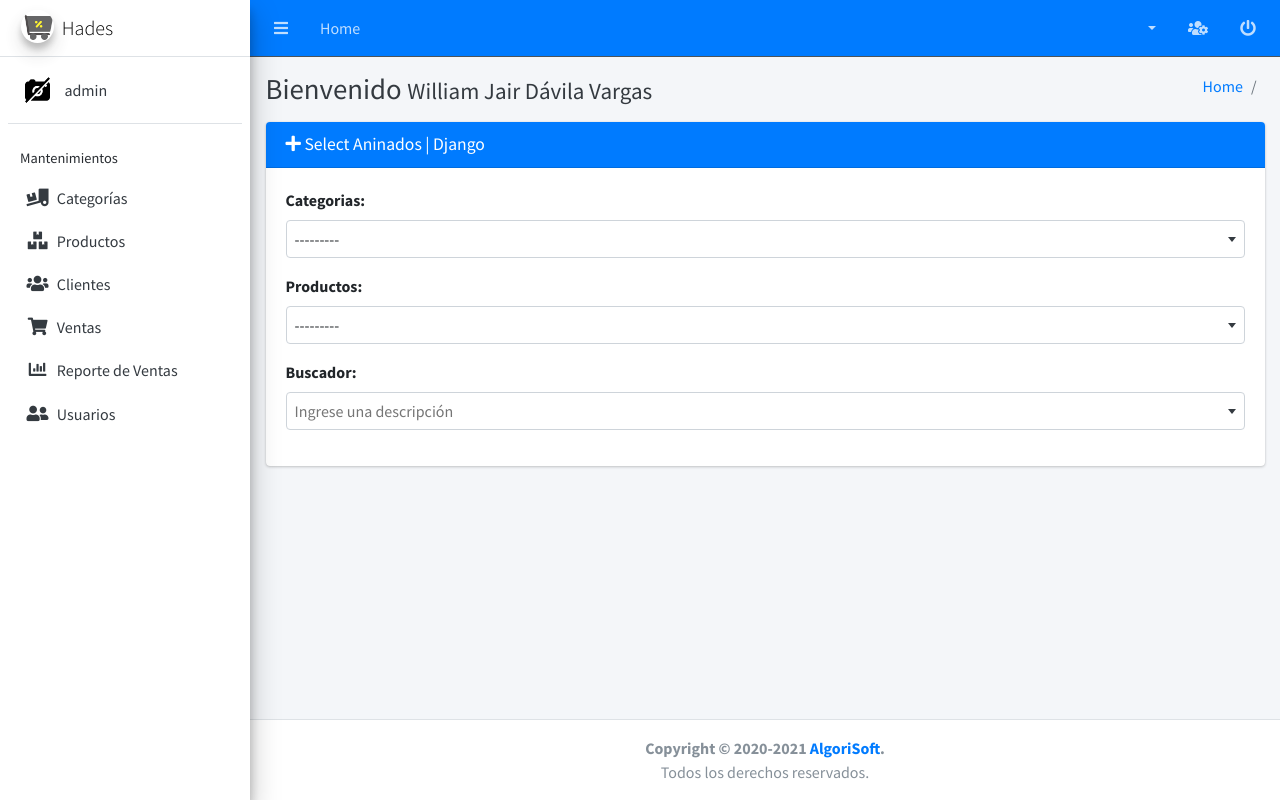
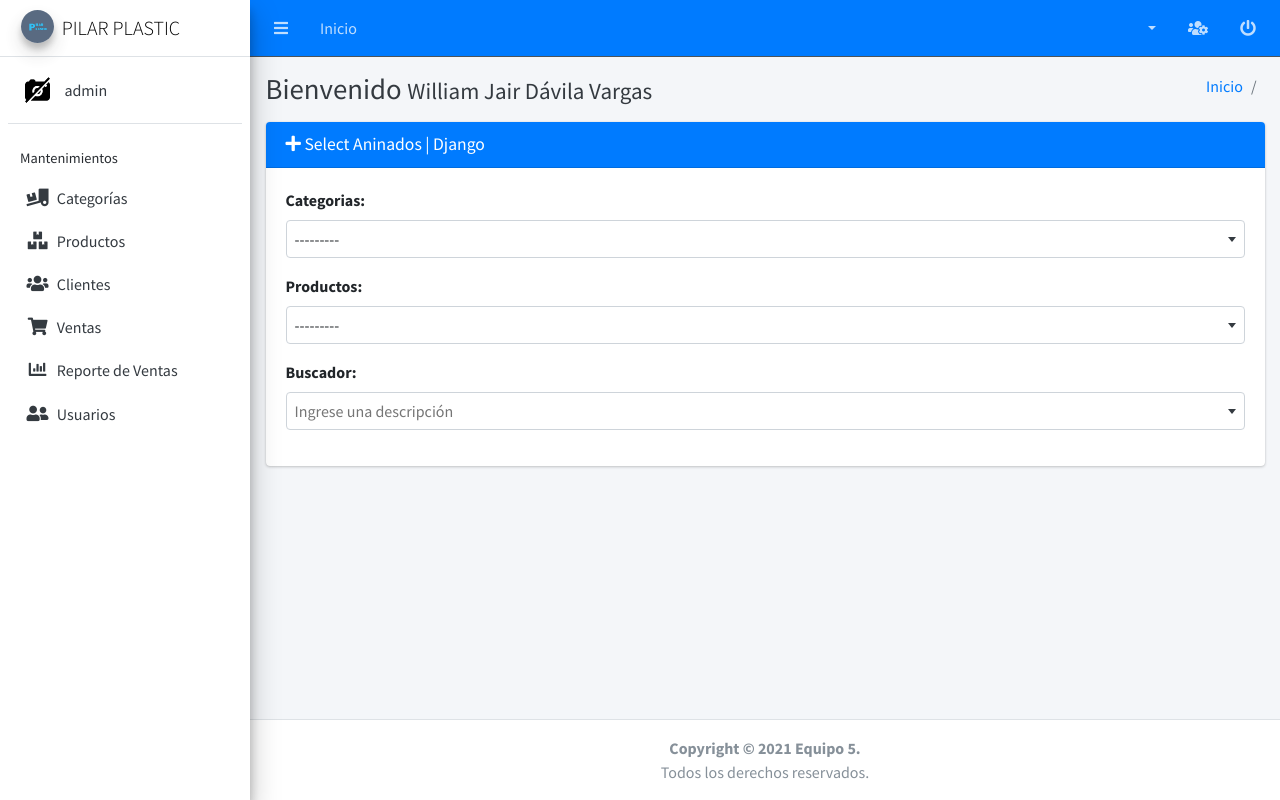
Before and after one commit to paredesdaniel1721/pythonmysql, a Django app: page /erp/test/ in a window 1280 px wide. Run offline with Django 3.2, Linux system fonts and the light colour scheme; a user stored in the database is signed in; data comes from the database, SQL or seed files in the repository; parts of the project's set-up code (start-up, migrations or seed data) failed here and were passed over; some libraries are stand-ins or nearby versions.

Commit message:
presentacion final

```diff
--- a/core/homepage/static/css/style.css
+++ b/core/homepage/static/css/style.css
@@ -211,7 +211,7 @@ h1, h2, h3, h4, h5, h6 {
 #hero {
   width: 100%;
   height: 100vh;
-  background: url("../img/hero-bg.jpg") top center;
+  background: url("../img/portada.jpg") top center;
   background-size: cover;
 }
 
--- a/core/login/templates/login.html
+++ b/core/login/templates/login.html
@@ -20,7 +20,7 @@
 <body class="hold-transition login-page">
 <div class="login-box">
     <div class="login-logo">
-        <a href="{% url 'index' %}"><b>Ha</b>des</a>
+        <a href="{% url 'index' %}"><b>Sistema de</b> Gestion de Ventas</a>
     </div>
     <div class="card">
         <div class="card-body login-card-body">
--- a/templates/footer.html
+++ b/templates/footer.html
@@ -1,5 +1,5 @@
 <!-- Main Footer -->
 <footer class="main-footer text-center">
-    <strong>Copyright &copy; 2020-2021 <a href="https://adminlte.io">AlgoriSoft</a>.</strong><br>
+    <strong>Copyright &copy; 2021 Equipo 5.</strong><br>
     Todos los derechos reservados.
 </footer>
--- a/templates/vtc/body.html
+++ b/templates/vtc/body.html
@@ -16,7 +16,7 @@
                         </div>
                         <div class="col-sm-6">
                             <ol class="breadcrumb float-sm-right">
-                                <li class="breadcrumb-item"><a href="{% url 'erp:dashboard' %}">Home</a></li>
+                                <li class="breadcrumb-item"><a href="{% url 'erp:dashboard' %}">Inicio</a></li>
                                 <li class="breadcrumb-item"><a href="{{ list_url }}">{{ entity }}</a></li>
                             </ol>
                         </div>
--- a/templates/vtc/header.html
+++ b/templates/vtc/header.html
@@ -4,7 +4,7 @@
             <a class="nav-link" data-widget="pushmenu" href="#" role="button"><i class="fas fa-bars"></i></a>
         </li>
         <li class="nav-item d-none d-sm-inline-block">
-            <a href="{% url 'erp:dashboard' %}" class="nav-link">Home</a>
+            <a href="{% url 'erp:dashboard' %}" class="nav-link">Inicio</a>
         </li>
     </ul>
     <ul class="navbar-nav ml-auto">
--- a/templates/vtc/sidebar.html
+++ b/templates/vtc/sidebar.html
@@ -1,11 +1,11 @@
 {% load static %}
 <aside class="main-sidebar sidebar-light-primary elevation-4">
     <a href="{% url 'erp:dashboard' %}" class="brand-link">
-        <img src="{% static 'img/logo.png' %}"
+        <img src="{% static 'img/logo.jpg' %}"
              alt="AdminLTE Logo"
              class="brand-image img-circle elevation-3"
              style="opacity: .8">
-        <span class="brand-text font-weight-light">Hades</span>
+        <span class="brand-text font-weight-light">PILAR PLASTIC</span>
     </a>
     <div class="sidebar">
         <div class="user-panel mt-3 pb-3 mb-3 d-flex">
```
Also changed, not shown: core/homepage/templates/index.html (+3 -10 lines), core/homepage/static/img/logo.jpg (added), core/homepage/static/img/logo.png (added), core/homepage/static/img/portada.jpg (added), static/img/logo.jpg (added).
